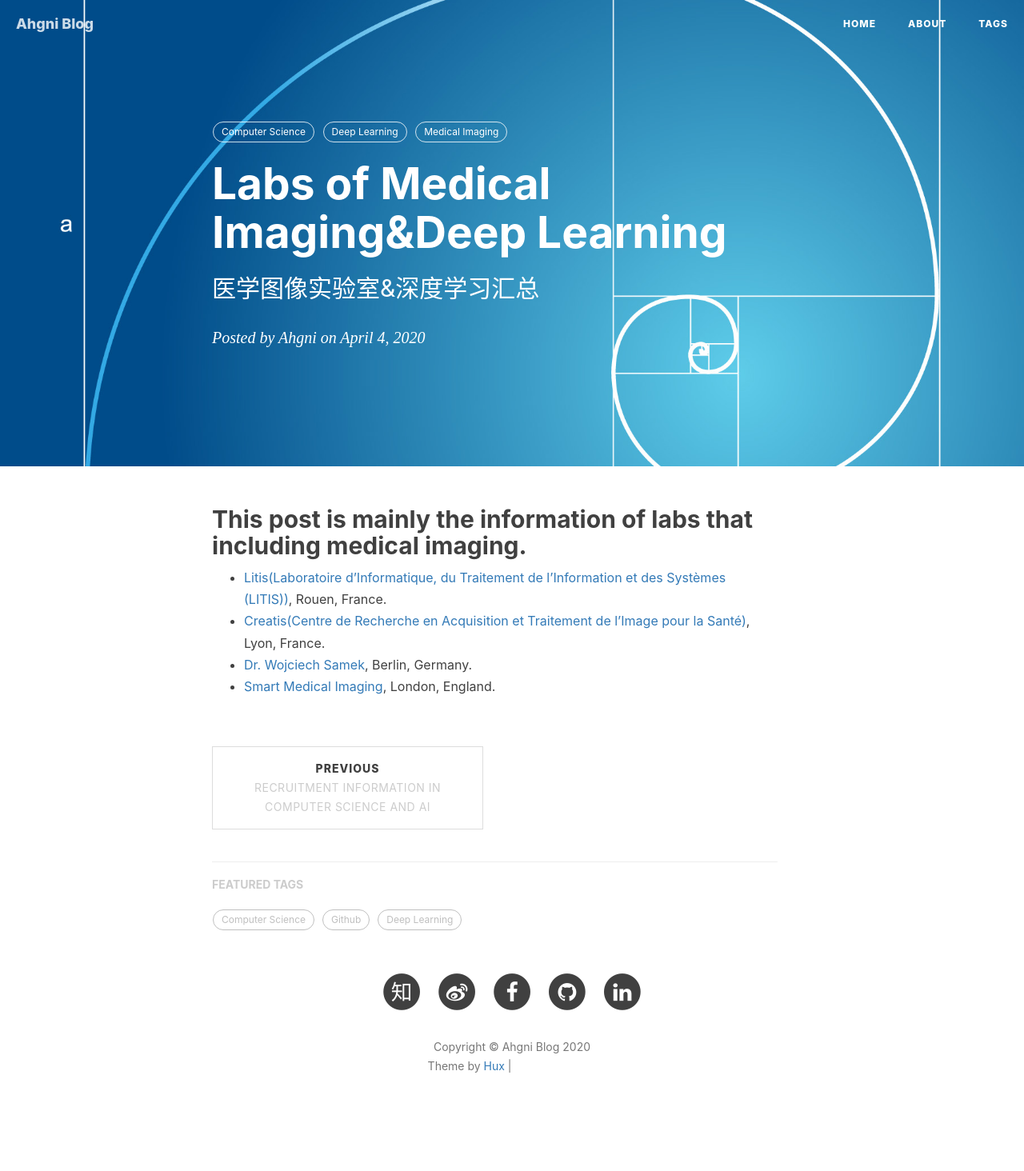
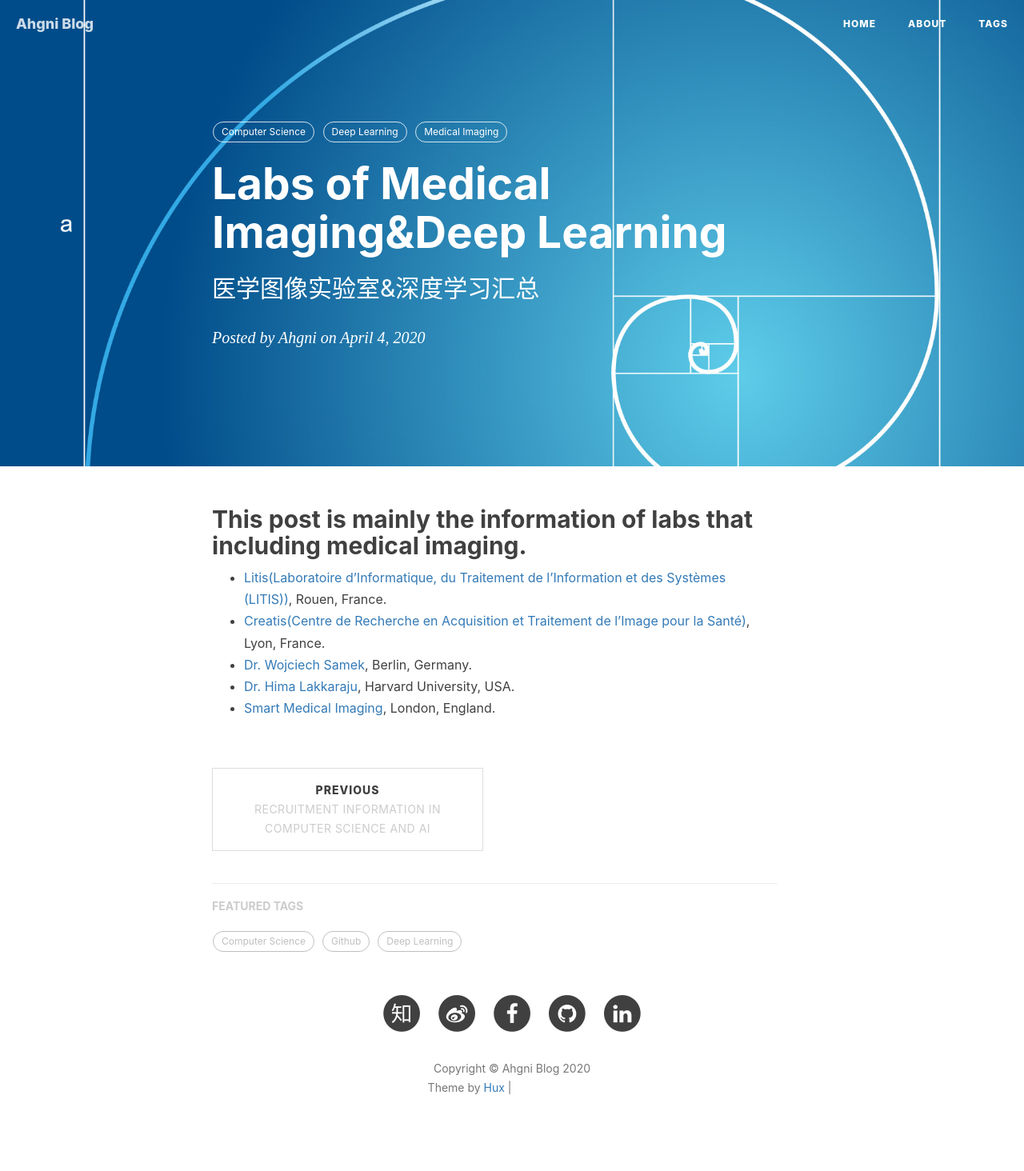
Before and after one commit to jizhang02/jizhang02.github.io, a Jekyll site: the page built from _posts/2020-04-04-lab.markdown, in a window 1280 px wide. Shown: the whole page at 80% size. Built offline with Jekyll 4.4.1, drawn with Linux system fonts in a browser that asks for light colours; nearby versions of some CDN libraries; comment, search, counter and statistics services are not loaded; before the commit the page ends 1437 px from its top, so only the background shows below that; grey boxes are pictures that could not be loaded.

Commit message:
Update 2020-04-04-lab.markdown

```diff
--- a/_posts/2020-04-04-lab.markdown
+++ b/_posts/2020-04-04-lab.markdown
@@ -16,4 +16,5 @@ tags:
 * [Litis(Laboratoire d'Informatique, du Traitement de l'Information et des Systèmes (LITIS))](http://www.litislab.fr/), Rouen, France.
 * [Creatis(Centre de Recherche en Acquisition et Traitement de l'Image pour la Santé)](https://www.creatis.insa-lyon.fr/site7/en), Lyon, France.
 * [Dr. Wojciech Samek](http://iphome.hhi.de/samek/), Berlin, Germany.
+* [Dr. Hima Lakkaraju](https://himalakkaraju.github.io/), Harvard University, USA.
 * [Smart Medical Imaging](https://www.imagingcdt.com/), London, England.
```
